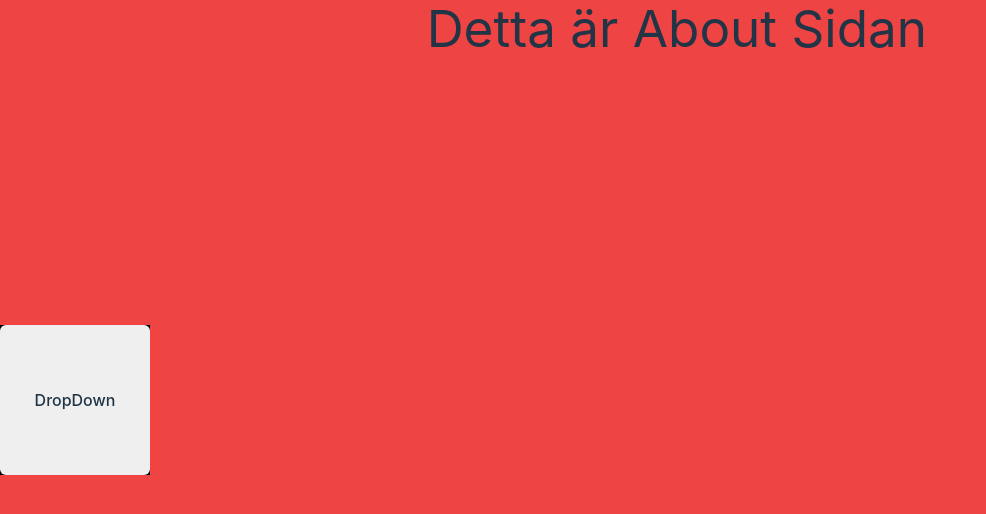
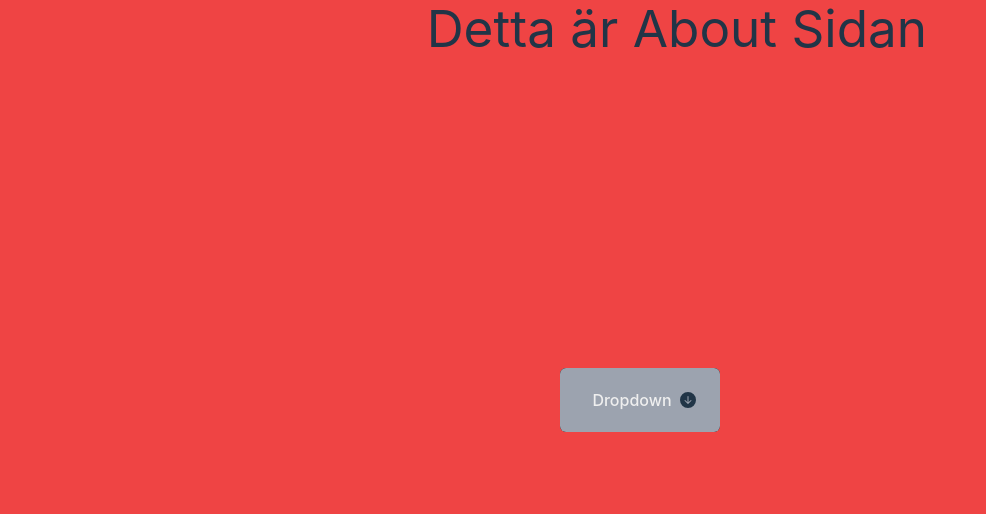
Before and after one commit to YaffetK/evolution_frontend, a React (Vite) app: page /about in a window 1280 px wide. Shown: the top 514 px of the page, without its empty margins (0-986 px from the left). Built offline with nearby package versions, Linux system fonts and the light colour scheme.

Commit message:
Working on the routing part from navbar

```diff
--- a/src/components/DropDown.tsx
+++ b/src/components/DropDown.tsx
@@ -1,24 +1,25 @@
 import React, { useState } from "react";
+import { BsFillArrowDownCircleFill } from "react-icons/bs";
 
-const DropDown = () => {
+const DropDown = ({ options }: { options: number[] }) => {
   const [isOpen, setIsopen] = useState(false);
 
   return (
-    <div className="w-[150px] h-[150px] bg-black">
+    <div className="flex flex-col h-16 w-40 bg-black justify-center items-center rounded-md">
       <button
         onClick={() => setIsopen(!isOpen)}
-        className="bg-white rounded-md w-full h-full"
+        className="flex bg-gray-400 p-5 rounded-md w-full h-full hover:bg-yellow-500 items-center justify-center"
       >
-        {" "}
-        DropDown
+        <p className="text-white px-2">Dropdown</p>
+        <BsFillArrowDownCircleFill />
       </button>
 
       {isOpen && (
-        <div className="bg-white z-10">
-          <ul>
-            <li>1</li>
-            <li>2</li>
-            <li>3</li>
+        <div className="bg-white z-10 w-full flex-grow rounded-sm">
+          <ul className="">
+            {options.map((item) => {
+              return <li className="hover:bg-blue px-2 py-1">{item}</li>;
+            })}
           </ul>
         </div>
       )}
--- a/src/components/Navbar.tsx
+++ b/src/components/Navbar.tsx
@@ -1,17 +1,25 @@
 import DropDown from "./DropDown";
 import NavItems from "./NavItems";
+import { useNavigate } from "react-router-dom";
 
 const Navbar = () => {
+  const navigate = useNavigate();
+
+  function handleClick(name: string): void {
+    navigate(`/${name}`);
+  }
   return (
     <div className=" bg-dgray w-full">
       <div className="flex justify-end">
         {NavItems.map((item, index) => {
           return (
-            <>
-              <div key={index} className="p-10 text-white text-xl">
-                {item.name}
-              </div>
-            </>
+            <div
+              key={index}
+              className="p-10 text-white text-xl hover:cursor-pointer hover:bg-gray-400"
+              onClick={handleClick}
+            >
+              {item.name}
+            </div>
           );
         })}
       </div>
--- a/src/pages/About.tsx
+++ b/src/pages/About.tsx
@@ -3,9 +3,9 @@ import DropDown from "../components/DropDown";
 
 const About: React.FC = () => {
   return (
-    <div className="flex flex-col bg-red-500 h-full w-full justify-center">
+    <div className="flex flex-col bg-red-500 h-full w-full justify-center items-center">
       <h1 className="absolute top-0 left-1/3">Detta är About Sidan</h1>
-      <DropDown />
+      <DropDown options={[1, 2, 3, 4, 5, 6, 7, 8]} />
     </div>
   );
 };
```
